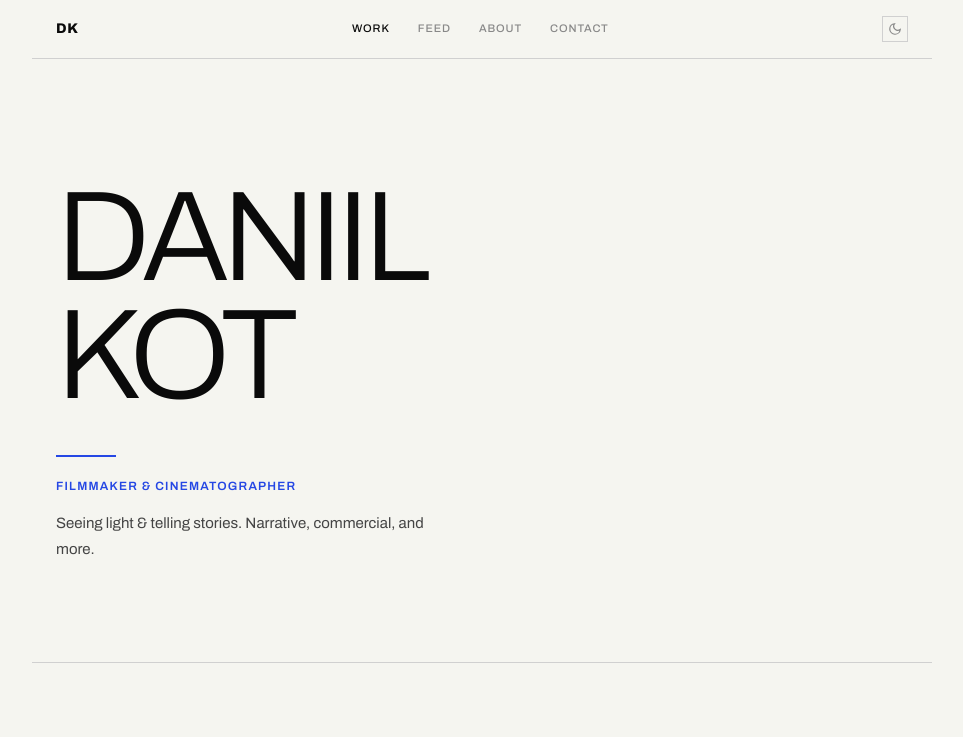
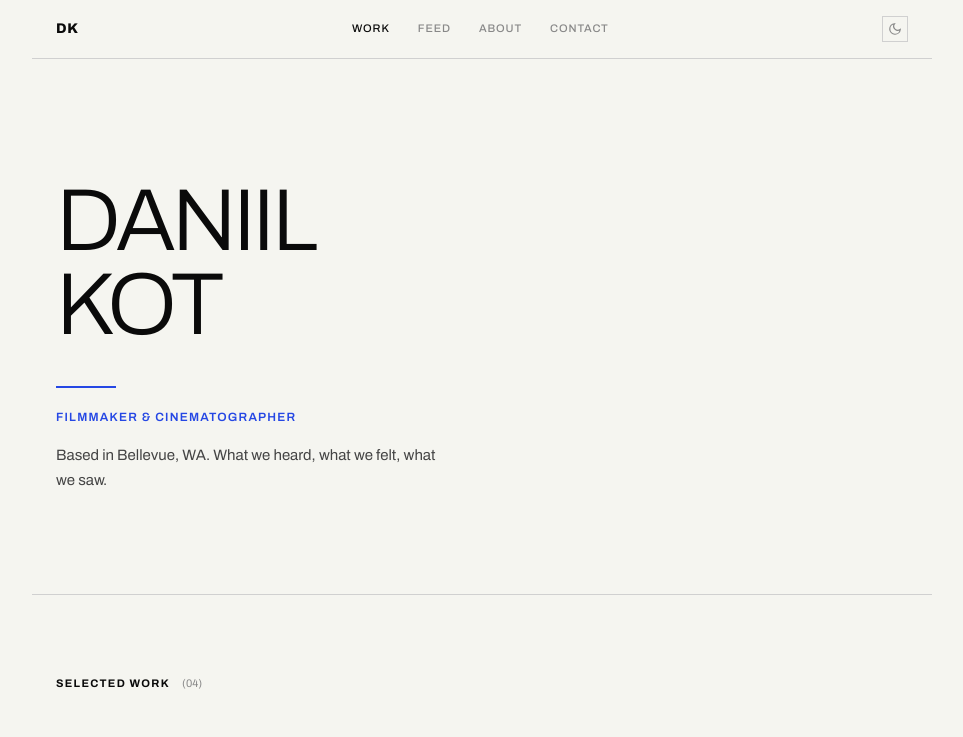
Before and after one commit to dancoat-beep/personal-portfolio, a website: page public/index.html in a window 1280 px wide. Shown: the top 737 px of the page, without its empty margins (158-1121 px from the left). Drawn offline with Linux system fonts and the light colour scheme.

Commit message:
Smaller hero type, updated tagline, more breathing room

```diff
--- a/public/index.html
+++ b/public/index.html
@@ -40,7 +40,7 @@
       <div class="hero-meta">
         <div class="hero-line"></div>
         <p class="hero-role">Filmmaker & Cinematographer</p>
-        <p class="hero-desc">Seeing light & telling stories. Narrative, commercial, and more.</p>
+        <p class="hero-desc">Based in Bellevue, WA. What we heard, what we felt, what we saw.</p>
       </div>
     </header>
 
--- a/public/styles.css
+++ b/public/styles.css
@@ -136,10 +136,10 @@ a {
 }
 
 .hero-name h1 {
-  font-size: clamp(4rem, 12vw, 8rem);
+  font-size: clamp(3rem, 9vw, 5.5rem);
   font-weight: 300;
-  line-height: 0.92;
-  letter-spacing: -0.05em;
+  line-height: 0.95;
+  letter-spacing: -0.04em;
   text-transform: uppercase;
 }
 
@@ -534,7 +534,7 @@ textarea:focus {
   }
 
   .hero-name h1 {
-    font-size: clamp(3rem, 14vw, 5rem);
+    font-size: clamp(2.25rem, 11vw, 3.5rem);
   }
 
   .section {
```
